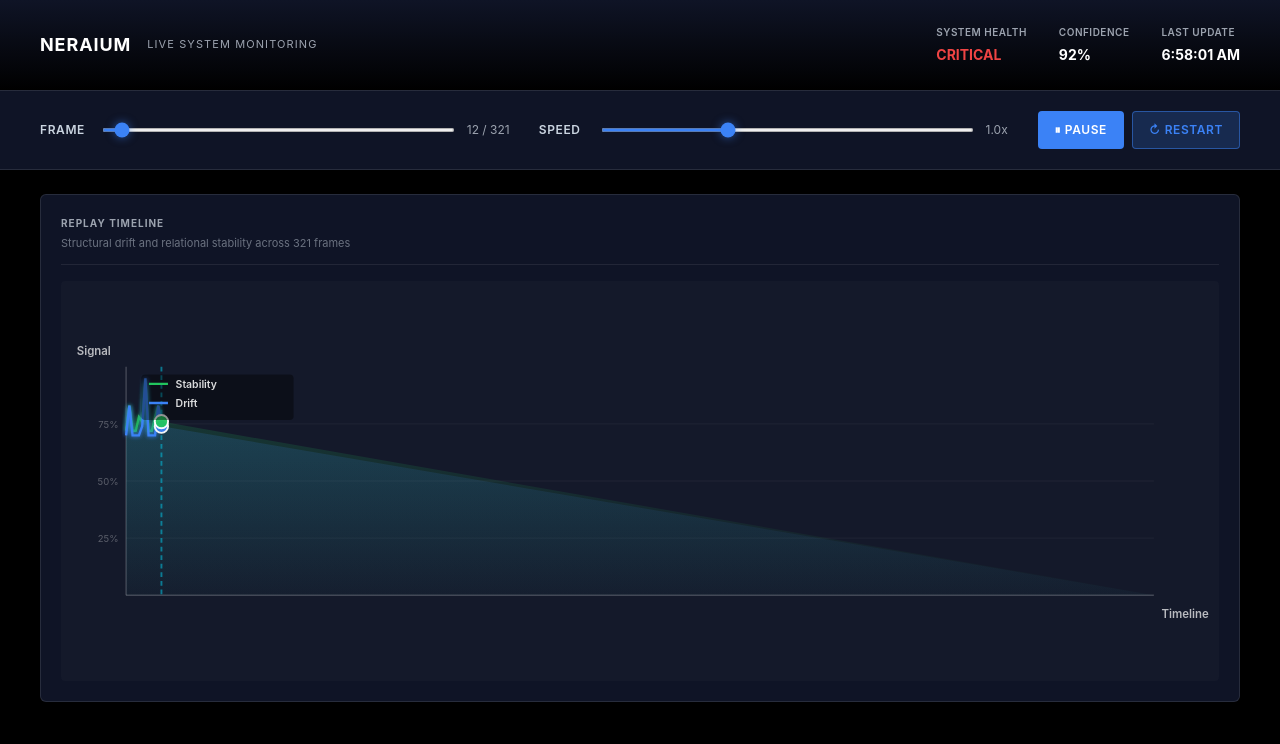
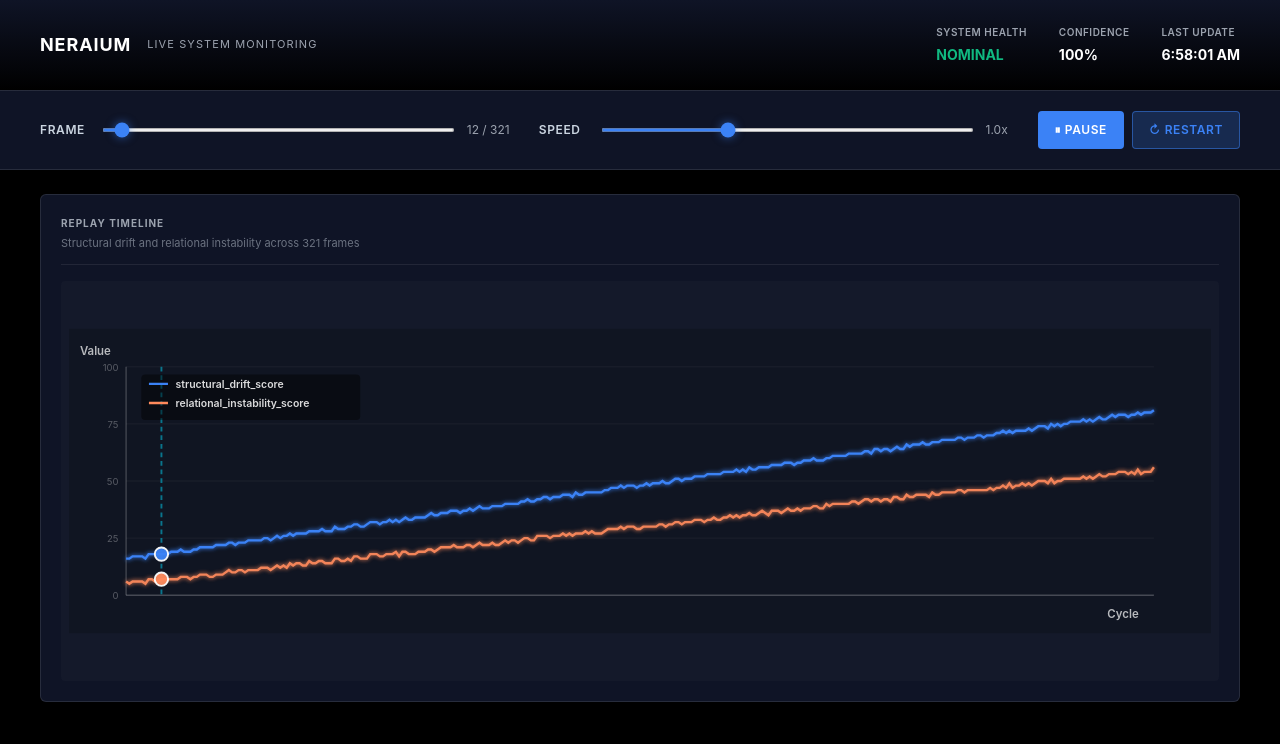
Before and after one commit to Neraium/neraium-core, a Next.js app in the folder frontend/: page / in a window 1280 px wide. Shown: the top 744 px of the page. Built offline with nearby package versions, Linux system fonts and the light colour scheme.

Commit message:
Fix replay chart rendering and dynamic system health state (#775)

```diff
--- a/frontend/app/page.tsx
+++ b/frontend/app/page.tsx
@@ -9,17 +9,31 @@ import InsightPanels from '@/components/InsightPanels'
 import ReplayChart from '@/components/ReplayChart'
 import PlaybackControls from '@/components/PlaybackControls'
 
+function getSystemHealth(structuralDrift: number, relationalStability: number): string {
+  const drift = Math.max(0, Math.min(1, structuralDrift))
+  const stability = Math.max(0, Math.min(1, relationalStability))
+  const instability = 1 - stability
+
+  if (drift >= 0.78 || instability >= 0.55) return 'critical'
+  if (drift >= 0.55 || instability >= 0.35) return 'warning'
+  return 'nominal'
+}
+
 // Transform DemoFrame to the format the components expect
 function transformFrame(demoFrame: DemoFrame): Frame {
+  const structuralDrift = demoFrame.metrics.structural_drift
+  const relationalStability = demoFrame.metrics.relational_stability
+  const derivedHealth = getSystemHealth(structuralDrift, relationalStability)
+
   return {
     index: demoFrame.frame_index,
     total: demoFrame.frame_count,
     timestamp: demoFrame.timestamp,
     phase: demoFrame.current_phase,
-    system_health: demoFrame.status.toLowerCase(),
+    system_health: derivedHealth,
     confidence: demoFrame.metrics.confidence,
-    structural_drift_score: demoFrame.metrics.structural_drift,
-    relational_stability_score: demoFrame.metrics.relational_stability,
+    structural_drift_score: structuralDrift,
+    relational_stability_score: relationalStability,
     coherence_score: demoFrame.metrics.coherence,
     event_admitted: demoFrame.verdict === 'ADMITTED' || demoFrame.verdict === 'admitted',
     transition_type: demoFrame.verdict,
--- a/frontend/components/HeaderBar.tsx
+++ b/frontend/components/HeaderBar.tsx
@@ -4,8 +4,8 @@ interface HeaderBarProps {
 
 export default function HeaderBar({ frame }: HeaderBarProps) {
   const confidence = frame.confidence ? ((frame.confidence as number) * 100).toFixed(0) : '—'
-  const phase = frame.phase ? (frame.phase as string).toUpperCase().replace(/_/g, ' ') : 'UNKNOWN'
-  const health = frame.system_health ? (frame.system_health as string).toUpperCase() : 'NOMINAL'
+  const healthRaw = frame.system_health ? (frame.system_health as string).toUpperCase() : 'NOMINAL'
+  const health = healthRaw === 'WARNING' ? 'WATCH' : healthRaw
 
   // Format timestamp for display
   const timestamp = frame.timestamp ? new Date(frame.timestamp as string).toLocaleTimeString() : new Date().toLocaleTimeString()
--- a/frontend/components/ReplayChart.tsx
+++ b/frontend/components/ReplayChart.tsx
@@ -19,55 +19,44 @@ export default function ReplayChart({ frames, currentIndex }: ReplayChartProps)
   const IW = W - 2 * PX
   const IH = H - 2 * PY
 
-  const getDriftValue = (frame: FrameData) => Math.max(0, Math.min(1, frame.structural_drift_score || 0))
-  const getStabilityValue = (frame: FrameData) => Math.max(0, Math.min(1, frame.relational_stability_score || 0))
+  const getDriftPercent = (frame: FrameData) => Math.max(0, Math.min(100, (frame.structural_drift_score || 0) * 100))
+  const getInstabilityPercent = (frame: FrameData) => {
+    const stability = Math.max(0, Math.min(100, (frame.relational_stability_score || 0) * 100))
+    return 100 - stability
+  }
 
-  // Only show data up to current frame (live effect)
-  const visibleFrames = frames.slice(0, currentIndex + 1)
-
-  // Create data points for drift (only up to current index)
-  const driftPoints = visibleFrames.map((frame, idx) => ({
+  // Render full timeline and use the cursor to show replay position
+  const driftPoints = frames.map((frame, idx) => ({
     x: (idx / Math.max(frames.length - 1, 1)) * IW + PX,
-    y: PY + IH - getDriftValue(frame) * IH,
-    value: getDriftValue(frame),
+    y: PY + IH - (getDriftPercent(frame) / 100) * IH,
+    value: getDriftPercent(frame),
   }))
 
-  // Create data points for stability (only up to current index)
-  const stabilityPoints = visibleFrames.map((frame, idx) => ({
+  const instabilityPoints = frames.map((frame, idx) => ({
     x: (idx / Math.max(frames.length - 1, 1)) * IW + PX,
-    y: PY + IH - getStabilityValue(frame) * IH,
-    value: getStabilityValue(frame),
+    y: PY + IH - (getInstabilityPercent(frame) / 100) * IH,
+    value: getInstabilityPercent(frame),
   }))
 
   // Current frame position
   const currentX = (currentIndex / Math.max(frames.length - 1, 1)) * IW + PX
+  const currentDriftPoint = driftPoints[currentIndex]
+  const currentInstabilityPoint = instabilityPoints[currentIndex]
 
-  // Build polyline points (only visible frames)
+  // Build polyline points
   const driftPath = driftPoints.map((p) => `${p.x.toFixed(1)},${p.y.toFixed(1)}`).join(' ')
-  const stabilityPath = stabilityPoints.map((p) => `${p.x.toFixed(1)},${p.y.toFixed(1)}`).join(' ')
-
-  // Build filled area paths for visual effect
-  const driftAreaPath = driftPath ? `M ${driftPath} L ${PX + IW},${PY + IH} L ${PX},${PY + IH} Z` : ''
-  const stabilityAreaPath = stabilityPath ? `M ${stabilityPath} L ${PX + IW},${PY + IH} L ${PX},${PY + IH} Z` : ''
+  const instabilityPath = instabilityPoints.map((p) => `${p.x.toFixed(1)},${p.y.toFixed(1)}`).join(' ')
 
   return (
     <div className="panel">
       <div className="panel-head">
         <span className="eyebrow">Replay Timeline</span>
-        <span className="panel-subtitle">Structural drift and relational stability across {frames.length} frames</span>
+        <span className="panel-subtitle">Structural drift and relational instability across {frames.length} frames</span>
       </div>
       <div className="chart-container">
         <svg className="chart-svg" viewBox={`0 0 ${W} ${H}`} preserveAspectRatio="xMidYMid meet">
-          {/* Background */}
+          <rect x={0} y={0} width={W} height={H} fill="rgba(0,0,0,0.18)" />
           <defs>
-            <linearGradient id="driftAreaGrad" x1="0%" y1="0%" x2="0%" y2="100%">
-              <stop offset="0%" stopColor="rgba(59, 130, 246, 0.2)" />
-              <stop offset="100%" stopColor="rgba(59, 130, 246, 0.02)" />
-            </linearGradient>
-            <linearGradient id="stabilityAreaGrad" x1="0%" y1="0%" x2="0%" y2="100%">
-              <stop offset="0%" stopColor="rgba(34, 197, 94, 0.2)" />
-              <stop offset="100%" stopColor="rgba(34, 197, 94, 0.02)" />
-            </linearGradient>
             <filter id="glow">
               <feGaussianBlur stdDeviation="2" result="coloredBlur" />
               <feMerge>
@@ -78,7 +67,7 @@ export default function ReplayChart({ frames, currentIndex }: ReplayChartProps)
           </defs>
 
           {/* Grid */}
-          {[0.25, 0.5, 0.75].map((y) => (
+          {[0, 0.25, 0.5, 0.75, 1].map((y) => (
             <line
               key={`grid-${y}`}
               x1={PX}
@@ -91,7 +80,7 @@ export default function ReplayChart({ frames, currentIndex }: ReplayChartProps)
           ))}
 
           {/* Value markers */}
-          {[0.25, 0.5, 0.75].map((y) => (
+          {[0, 0.25, 0.5, 0.75, 1].map((y) => (
             <text
               key={`marker-${y}`}
               x={PX - 8}
@@ -100,7 +89,7 @@ export default function ReplayChart({ frames, currentIndex }: ReplayChartProps)
               fontSize="10"
               textAnchor="end"
             >
-              {(y * 100).toFixed(0)}%
+              {(y * 100).toFixed(0)}
             </text>
           ))}
 
@@ -108,18 +97,14 @@ export default function ReplayChart({ frames, currentIndex }: ReplayChartProps)
           <line x1={PX} y1={PY} x2={PX} y2={PY + IH} stroke="rgba(255,255,255,0.2)" strokeWidth="1.5" />
           <line x1={PX} y1={PY + IH} x2={PX + IW} y2={PY + IH} stroke="rgba(255,255,255,0.2)" strokeWidth="1.5" />
 
-          {/* Filled areas under lines */}
-          {stabilityAreaPath && <path d={stabilityAreaPath} fill="url(#stabilityAreaGrad)" />}
-          {driftAreaPath && <path d={driftAreaPath} fill="url(#driftAreaGrad)" />}
-
-          {/* Stability line */}
-          {stabilityPath && (
+          {/* Instability line */}
+          {instabilityPath && (
             <polyline
-              points={stabilityPath}
+              points={instabilityPath}
               fill="none"
-              stroke="#22C55E"
+              stroke="#FF8A5C"
               strokeWidth="2.5"
-              opacity="0.9"
+              opacity="0.95"
               filter="url(#glow)"
             />
           )}
@@ -147,10 +132,10 @@ export default function ReplayChart({ frames, currentIndex }: ReplayChartProps)
             strokeDasharray="5,4"
             opacity="0.6"
           />
-          {driftPoints[currentIndex] && (
+          {currentDriftPoint && (
             <circle
               cx={currentX}
-              cy={driftPoints[currentIndex].y}
+              cy={currentDriftPoint.y}
               r="7"
               fill="#3B82F6"
               stroke="#FFFFFF"
@@ -158,12 +143,12 @@ export default function ReplayChart({ frames, currentIndex }: ReplayChartProps)
               opacity="0.95"
             />
           )}
-          {stabilityPoints[currentIndex] && (
+          {currentInstabilityPoint && (
             <circle
               cx={currentX}
-              cy={stabilityPoints[currentIndex].y}
+              cy={currentInstabilityPoint.y}
               r="7"
-              fill="#22C55E"
+              fill="#FF8A5C"
               stroke="#FFFFFF"
               strokeWidth="2"
               opacity="0.95"
@@ -179,29 +164,30 @@ export default function ReplayChart({ frames, currentIndex }: ReplayChartProps)
             fontWeight="600"
             textAnchor="end"
           >
-            Signal
+            Value
           </text>
           <text
-            x={PX + IW + 8}
+            x={PX + IW - 16}
             y={PY + IH + 24}
             fill="rgba(255,255,255,0.7)"
             fontSize="12"
             fontWeight="600"
+            textAnchor="end"
           >
-            Timeline →
+            Cycle
           </text>
 
           {/* Legend */}
           <g>
-            <rect x={PX + 16} y={PY + 8} width={160} height={48} fill="rgba(0,0,0,0.4)" rx="4" />
-            <line x1={PX + 24} y1={PY + 18} x2={PX + 44} y2={PY + 18} stroke="#22C55E" strokeWidth="2.5" />
+            <rect x={PX + 16} y={PY + 8} width={230} height={48} fill="rgba(0,0,0,0.45)" rx="4" />
+            <line x1={PX + 24} y1={PY + 18} x2={PX + 44} y2={PY + 18} stroke="#3B82F6" strokeWidth="2.5" />
             <text x={PX + 52} y={PY + 22} fill="rgba(255,255,255,0.85)" fontSize="11" fontWeight="600">
-              Stability
+              structural_drift_score
             </text>
 
-            <line x1={PX + 24} y1={PY + 38} x2={PX + 44} y2={PY + 38} stroke="#3B82F6" strokeWidth="2.5" />
+            <line x1={PX + 24} y1={PY + 38} x2={PX + 44} y2={PY + 38} stroke="#FF8A5C" strokeWidth="2.5" />
             <text x={PX + 52} y={PY + 42} fill="rgba(255,255,255,0.85)" fontSize="11" fontWeight="600">
-              Drift
+              relational_instability_score
             </text>
           </g>
         </svg>
--- a/frontend/lib/csvParser.ts
+++ b/frontend/lib/csvParser.ts
@@ -77,7 +77,7 @@ const SENSOR_MAXIMUMS = [
 /**
  * Calculate health metrics from sensor readings
  */
-function calculateMetrics(sensors: number[], cycle: number) {
+function calculateMetrics(sensors: number[], cycle: number, maxCycle: number) {
   // Normalize sensor values to 0-1 range using sensor-specific maximums
   const normalized = sensors.map((s, i) => {
     const max = SENSOR_MAXIMUMS[i] || 100;
@@ -89,11 +89,17 @@ function calculateMetrics(sensors: number[], cycle: number) {
   const variance = normalized.reduce((sum, val) => sum + Math.pow(val - avgSensors, 2), 0) / normalized.length;
   const stability = 100 - (Math.sqrt(variance) * 100); // Lower std dev = higher stability
 
+  const cycleRatio = Math.max(0, Math.min(1, cycle / Math.max(maxCycle, 1)));
+  const structuralDrift = 15 + cycleRatio * 65 + variance * 15;
+  const relationalStability = 96 - cycleRatio * 50 - variance * 20;
+  const coherence = (relationalStability * 0.55) + ((100 - structuralDrift) * 0.45);
+  const confidence = 72 + (coherence * 0.28) + ((100 - structuralDrift) * 0.08);
+
   return {
-    confidence: Math.min(100, 90 + (cycle % 10)),
-    structural_drift: Math.max(0, Math.min(100, avgSensors * 100)),
-    relational_stability: Math.max(0, Math.min(100, stability)),
-    coherence: Math.min(100, 85 + (Math.random() * 10)),
+    confidence: Math.max(0, Math.min(100, confidence)),
+    structural_drift: Math.max(0, Math.min(100, structuralDrift)),
+    relational_stability: Math.max(0, Math.min(100, relationalStability)),
+    coherence: Math.max(0, Math.min(100, coherence)),
   };
 }
 
@@ -112,8 +118,8 @@ function getPhase(cycle: number): string {
  * Determine health status
  */
 function getStatus(drift: number, stability: number): string {
-  if (drift > 50 || stability < 30) return 'critical';
-  if (drift > 30 || stability < 50) return 'warning';
+  if (drift >= 78 || stability <= 45) return 'critical';
+  if (drift >= 55 || stability <= 65) return 'warning';
   return 'nominal';
 }
 
@@ -141,11 +147,12 @@ function calculateTetrahedralPosition(sensors: number[], cycle: number): [number
 export function csvRowsToDemoFrames(rows: CSVRow[]): DemoFrame[] {
   // Filter to only unit 1
   const unit1Rows = rows.filter(row => row.unit_id === '1');
+  const maxCycle = unit1Rows.reduce((max, row) => Math.max(max, parseInt(row.cycle, 10) || 0), 0);
 
   return unit1Rows.map((row, index) => {
     const cycle = parseInt(row.cycle, 10);
     const sensors = extractSensorValues(row);
-    const metrics = calculateMetrics(sensors, cycle);
+    const metrics = calculateMetrics(sensors, cycle, maxCycle);
     const phase = getPhase(cycle);
     const status = getStatus(metrics.structural_drift, metrics.relational_stability);
     const position = calculateTetrahedralPosition(sensors, cycle);
```
Also changed, not shown: frontend/components/InsightPanels.tsx (+6 -1 lines).
